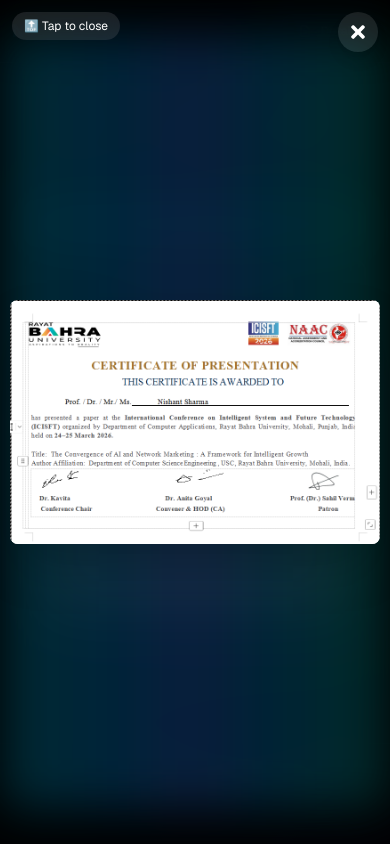
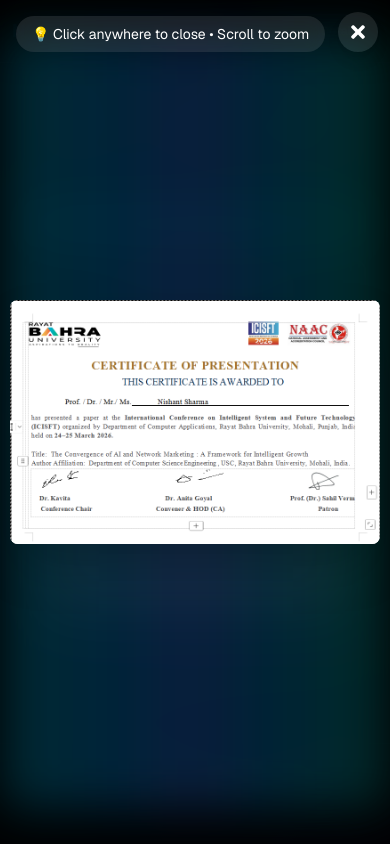
Before and after one commit to nishantsharma008/Nishant-s-Portfolio, a Next.js app: page /certificates/ICISFT in a window 390 px wide. Both pictures are taken after a click on the element "Tap to View Full Size". Shown: the part 691-1535 px from the top of the page. Built offline with nearby package versions, Linux system fonts and the light colour scheme.

Commit message:
down changes

```diff
--- a/app/certificates/ICISFT/page.tsx
+++ b/app/certificates/ICISFT/page.tsx
@@ -51,7 +51,7 @@
                 <path strokeLinecap="round" strokeLinejoin="round" strokeWidth={2} d="M15 19l-7-7 7-7" />
               </svg>
               <span className="hidden sm:inline">Back to Certificates</span>
-              <span className="sm:hidden">Back</span>
+              <span className="sm:hidden">Back to Certification </span>
             </button>
           </div>
 
@@ -274,10 +274,9 @@
             <FaTimes className="text-xl sm:text-2xl" />
           </button>
 
-          {/* Hint - Responsive Text */}
-          <div className="absolute top-3 left-3 sm:top-4 sm:left-4 z-[110] px-3 sm:px-4 py-1.5 sm:py-2 rounded-full bg-white/10 backdrop-blur-sm text-white text-xs sm:text-sm">
-            <span className="hidden xs:inline">💡 Click anywhere to close</span>
-            <span className="xs:hidden">🔝 Tap to close</span>
+          {/* Download Hint */}
+          <div className="absolute top-4 left-4 z-[110] px-4 py-2 rounded-full bg-white/10 backdrop-blur-sm text-white text-sm">
+            💡 Click anywhere to close • Scroll to zoom
           </div>
 
           {/* IMAGE CONTAINER - FULLY RESPONSIVE! */}
```
